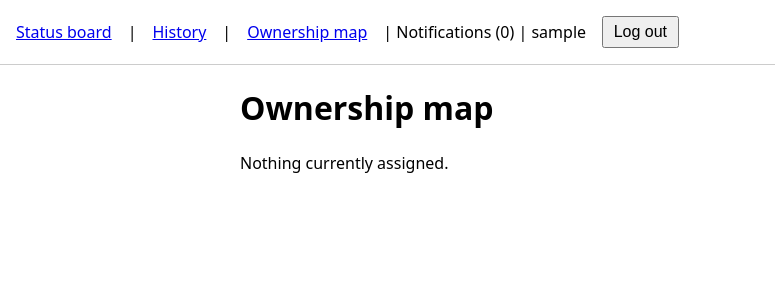
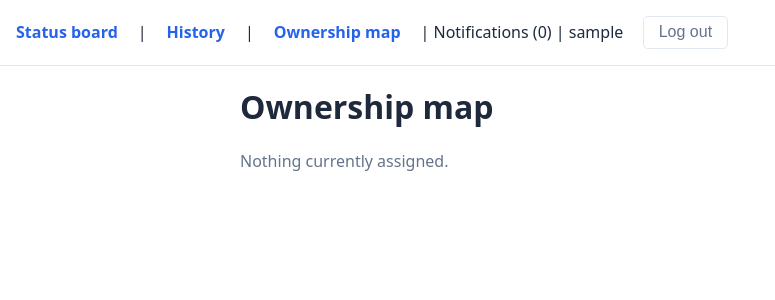
Before and after one commit to rasc88/chore-tool, a Django app: page /ownership/ in a window 1280 px wide. Shown: the top 300 px of the page, without its empty margins (0-775 px from the left). Run offline with Django 5.2, Linux system fonts and the light colour scheme; the visitor is signed in with stand-in values (Sample User, id 1); data comes from the database, SQL or seed files in the repository; data that the repository does not hold is empty.

Commit message:
Add basic styling: accent colors, priority tags, overdue highlighting
Closes #1. Adds a small color palette (accent blue, per-priority tags,
red overdue label) to the shared inline <style> block, and renders
priority on the status board and ownership map for the first time so
it can actually be color-coded. No CSS framework, no template
restructuring - status board/history/ownership map rows are styled
list items rather than converted to <table> markup.

Co-Authored-By: Claude Sonnet 5 <noreply@anthropic.com>

```diff
--- a/chores_app/templates/chores/base.html
+++ b/chores_app/templates/chores/base.html
@@ -5,41 +5,126 @@
     <meta name="viewport" content="width=device-width, initial-scale=1">
     <title>{% block title %}Chore Tool{% endblock %}</title>
     <style>
+        :root {
+            --color-accent: #2563eb;
+            --color-accent-dark: #1d4ed8;
+            --color-danger: #dc2626;
+            --color-priority-low: #16a34a;
+            --color-priority-medium: #d97706;
+            --color-priority-high: #dc2626;
+            --color-border: #e2e8f0;
+            --color-muted: #64748b;
+        }
         body {
             margin: 0;
             font-size: 16px;
-            line-height: 1.4;
+            line-height: 1.5;
             font-family: system-ui, sans-serif;
+            color: #1e293b;
         }
         .page {
             max-width: 800px;
             margin: 0 auto;
             padding: 0 1rem 2rem;
         }
+        h1, h2 {
+            line-height: 1.25;
+        }
         nav {
             display: flex;
             flex-wrap: wrap;
             align-items: center;
-            gap: 0.5rem 1rem;
+            gap: 0.5rem 1.25rem;
             padding: 1rem;
-            border-bottom: 1px solid #ccc;
+            border-bottom: 1px solid var(--color-border);
+        }
+        nav a {
+            color: var(--color-accent);
+            text-decoration: none;
+            font-weight: 600;
+        }
+        nav a:hover {
+            text-decoration: underline;
         }
         nav form {
             display: inline;
             margin: 0;
         }
-        ul {
-            padding-left: 1.25rem;
+        ul.messages {
+            list-style: none;
+            padding: 0;
         }
-        li {
-            margin-bottom: 0.5rem;
+        ul.messages li {
+            padding: 0.5rem 0.75rem;
+            border-radius: 0.25rem;
+            background: #fef2f2;
+            color: var(--color-danger);
         }
-        button {
+        ul.rows {
+            list-style: none;
+            padding: 0;
+            margin: 0;
+        }
+        ul.rows li {
+            display: flex;
+            flex-wrap: wrap;
+            align-items: center;
+            gap: 0.5rem 0.75rem;
+            padding: 0.75rem 0.25rem;
+            border-bottom: 1px solid var(--color-border);
+        }
+        .muted {
+            color: var(--color-muted);
+        }
+        .overdue-label {
+            color: var(--color-danger);
+            font-weight: 700;
+        }
+        .priority {
+            display: inline-block;
+            padding: 0.1rem 0.5rem;
+            border-radius: 1rem;
+            font-size: 0.8rem;
+            font-weight: 600;
+            color: #fff;
+        }
+        .priority-low {
+            background: var(--color-priority-low);
+        }
+        .priority-medium {
+            background: var(--color-priority-medium);
+        }
+        .priority-high {
+            background: var(--color-priority-high);
+        }
+        button, .btn {
             font-size: 1rem;
-            padding: 0.3rem 0.6rem;
+            padding: 0.4rem 0.9rem;
+            border-radius: 0.3rem;
+            border: 1px solid var(--color-accent);
+            background: var(--color-accent);
+            color: #fff;
+            cursor: pointer;
+        }
+        button:hover, .btn:hover {
+            background: var(--color-accent-dark);
+        }
+        button.btn-secondary, .btn-secondary {
+            background: #fff;
+            color: var(--color-muted);
+            border-color: var(--color-border);
+        }
+        button.btn-secondary:hover, .btn-secondary:hover {
+            background: #f8fafc;
+        }
+        form.form-fields p {
+            margin: 0 0 0.75rem;
         }
         input, select {
             font-size: 1rem;
+            padding: 0.3rem 0.5rem;
+            border: 1px solid var(--color-border);
+            border-radius: 0.3rem;
         }
     </style>
 </head>
@@ -57,7 +142,7 @@
         {{ user.get_username }}
         <form method="post" action="{% url 'logout' %}">
             {% csrf_token %}
-            <button type="submit">Log out</button>
+            <button type="submit" class="btn-secondary">Log out</button>
         </form>
         {% else %}
         <a href="{% url 'login' %}">Log in</a>
@@ -65,7 +150,7 @@
     </nav>
     <div class="page">
         {% if messages %}
-        <ul>
+        <ul class="messages">
             {% for message in messages %}
             <li>{{ message }}</li>
             {% endfor %}
--- a/chores_app/templates/chores/history.html
+++ b/chores_app/templates/chores/history.html
@@ -6,12 +6,12 @@
 <h1>History</h1>
 
 {% if completed_instances %}
-<ul>
+<ul class="rows">
     {% for instance in completed_instances %}
     <li>{{ instance.completed_at }} — {{ instance.chore.name }} — done by {{ instance.completed_by }}</li>
     {% endfor %}
 </ul>
 {% else %}
-<p>No completions yet.</p>
+<p class="muted">No completions yet.</p>
 {% endif %}
 {% endblock %}
--- a/chores_app/templates/chores/ownership_map.html
+++ b/chores_app/templates/chores/ownership_map.html
@@ -8,13 +8,16 @@
 {% if ownership %}
 {% for person, instances in ownership %}
 <h2>{{ person }}</h2>
-<ul>
+<ul class="rows">
     {% for instance in instances %}
-    <li>{{ instance.chore.name }} — due {{ instance.due_date }}{% if instance.is_overdue %} — OVERDUE{% endif %}</li>
+    <li>
+        <span class="priority priority-{{ instance.chore.priority }}">{{ instance.chore.get_priority_display }}</span>
+        {{ instance.chore.name }} — due {{ instance.due_date }}{% if instance.is_overdue %} — <span class="overdue-label">OVERDUE</span>{% endif %}
+    </li>
     {% endfor %}
 </ul>
 {% endfor %}
 {% else %}
-<p>Nothing currently assigned.</p>
+<p class="muted">Nothing currently assigned.</p>
 {% endif %}
 {% endblock %}
--- a/chores_app/templates/registration/login.html
+++ b/chores_app/templates/registration/login.html
@@ -6,10 +6,10 @@
 <h1>Log in</h1>
 
 {% if form.errors %}
-<p>Your username and password didn't match. Please try again.</p>
+<p class="overdue-label">Your username and password didn't match. Please try again.</p>
 {% endif %}
 
-<form method="post" action="{% url 'login' %}">
+<form method="post" action="{% url 'login' %}" class="form-fields">
     {% csrf_token %}
     {{ form.as_p }}
     <input type="hidden" name="next" value="{{ next }}">
```
Also changed, not shown: chores_app/templates/chores/status_board.html (+12 -10 lines).
